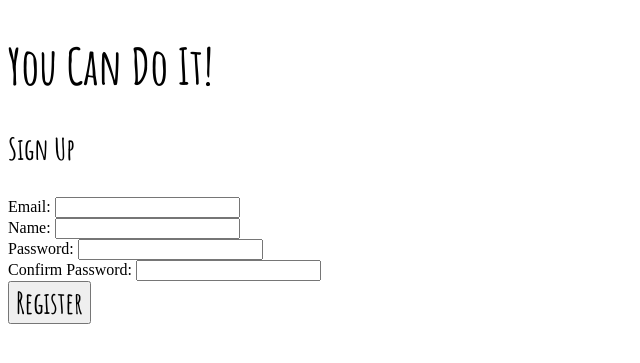
After one commit to hstonehouse/you_can_do_it, a Flask app: page /signup in a window 1280 px wide. The commit adds this page. Shown: the top 363 px of the page, without its empty margins (0-640 px from the left). Run offline with Flask 2, Linux system fonts and the light colour scheme; some libraries are stand-ins or nearby versions.

Commit message:
added basic css, login and signup pages

```diff
--- a/app.py
+++ b/app.py
@@ -1,4 +1,5 @@
 from flask import Flask, render_template, request, redirect, session
+from database import sql_select, sql_write
 import os
 import psycopg2
 import bcrypt
@@ -6,14 +7,63 @@ import bcrypt
 DB_URL = os.environ.get("DATABASE_URL", "dbname=accountability_db")
 
 app = Flask(__name__)
+app.config['SECRET_KEY'] = 'String for testing purposes'
 
 @app.route('/')
 def index():
+    user_id = session.get('user_id')
     conn = psycopg2.connect(DB_URL)
     cur = conn.cursor()
     cur.execute('SELECT 1', []) # Query to check that the DB connected
     conn.close()
-    return render_template('base.html')
+    return render_template('base.html', user_id = user_id)
+
+@app.route('/log_in')
+def log_in():
+    return render_template('login.html')
+
+@app.route('/log_in_action', methods=['POST'])
+def log_in_action():
+    email = request.form.get('email')
+    password = request.form.get('password')
+
+    conn = psycopg2.connect("dbname=accountability_db")
+    cur = conn.cursor()
+    cur.execute("SELECT * FROM users WHERE email = (%s)", [email])
+    user_details = cur.fetchall()
+    if user_details:
+        user_id = user_details[0][0]
+        password_hash = user_details[0][3]
+        valid = bcrypt.checkpw(password.encode(), password_hash.encode())
+        if valid:
+            session['user_id'] = user_id
+            conn.close()
+            return redirect('/')
+        else:
+            invalid_user = True
+            return render_template('base.html', invalid_user = invalid_user)
+
+@app.route('/signup')
+def signup():
+    user_id = session.get('user_user_')
+    if user_id:
+         return redirect('/')
+    else:
+        return render_template('signup.html')
+
+@app.route('/signup_action', methods=['POST'])
+def signup_action():
+    email = request.form.get('email')
+    name = request.form.get('username')
+    password = request.form.get('password')
+    confirm_password = request.form.get('confirm_password')
+    if password == confirm_password:
+        password_hash = bcrypt.hashpw(password.encode(), bcrypt.gensalt()).decode()
+        sql_write("INSERT INTO users (email, name, password_hash) VALUES (%s, %s, %s)", [email, name, password_hash])
+        return redirect('/log_in')
+    else:
+        mismatch = True
+        return render_template('signup.html', mismatch = mismatch)
 
 if __name__ == "__main__":
     app.run(debug=True)
--- /dev/null
+++ b/static/style.css
@@ -0,0 +1,17 @@
+h1 {
+    font-size: 50px;
+    font-family: 'Amatic SC', cursive;
+}
+
+.specialfont {
+    font-family: 'Amatic SC', cursive;
+    font-size: 30px;
+}
+
+.homepage_button {
+    display: inline-block
+}
+
+.invalid {
+    color: red;
+}
--- a/templates/base.html
+++ b/templates/base.html
@@ -5,19 +5,30 @@
     <meta http-equiv="X-UA-Compatible" content="IE=edge">
     <meta name="viewport" content="width=device-width, initial-scale=1.0">
     <title>You Can Do It</title>
+    <style>
+        @import url('https://fonts.googleapis.com/css2?family=Amatic+SC:wght@700&display=swap');
+    </style>
+    <link rel="stylesheet" href="../static/style.css">
 </head>
 <body>
     <h1>You Can Do It!</h1>
     {% block content %}
 
-    <h3>Please Log In</h3>
-    <form action="/log_in_action" method = 'POST'>
-        Email: <input type="text" name = "email" id = "email" required> <br>
-        Password: <input type="password" name = "password" required>
-        <input type="submit">
+    {% if user_id %}
+
+    {% else %}
+    <div class = "homepage_button">
+    <form action="/log_in">
+        <input type="submit" value = "Log In" class = 'specialfont'>
     </form>
-    <p>Don't have an account? <a href="/signup">Sign Up Here</a></p>
+    </div>
+    <div class = "homepage_button">
+      <form action="/signup">
+        <input type="submit" value = "Sign Up" class = 'specialfont'>
+    </form>
+    </div>
 
+    {% endif %}
     {% endblock  %}
 </body>
 </html>
--- /dev/null
+++ b/templates/signup.html
@@ -0,0 +1,15 @@
+{% extends "base.html" %}
+{% block content %}
+<h3 class = 'specialfont'>Sign Up</h3>
+<form action="/signup_action" method="POST">
+    Email: <input type="text" name = "email" required><br>
+    Name: <input type="text" name = "username" required><br>
+    Password: <input type="password" name = "password" required><br>
+    Confirm Password: <input type="password" name = "confirm_password" required><br>
+    <input type="submit" value = "Register" class = 'specialfont'>
+</form>
+{% if mismatch %}
+    <p class = invalid>Your passwords do not match.</p>
+{% endif %}
+
+{% endblock  %}
```
Also changed, not shown: database.py (added, +17 -0 lines), templates/login.html (added, +14 -0 lines), README.md, 1 other file.
